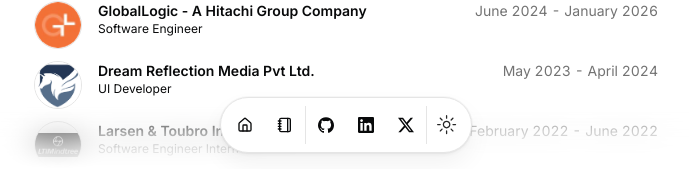
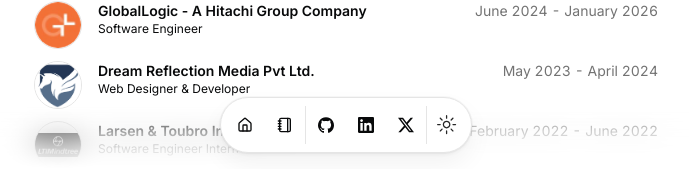
Before and after one commit to CodewithShashi/shashishekhar.com, a Next.js app: page / in a window 1280 px wide. Shown: the part 631-800 px from the top of the page, without its empty margins (294-983 px from the left). Built offline with nearby package versions, Linux system fonts and the light colour scheme.

Commit message:
Update resume.tsx

```diff
--- a/src/data/resume.tsx
+++ b/src/data/resume.tsx
@@ -113,7 +113,7 @@
       badges: [],
       href: "https://dreamreflectionmedia.com/",
       location: "Noida, India",
-      title: "UI Developer",
+      title: "Web Designer & Developer",
       logoUrl: "/DRM.png",
       start: "May 2023",
       end: "April 2024",
```
